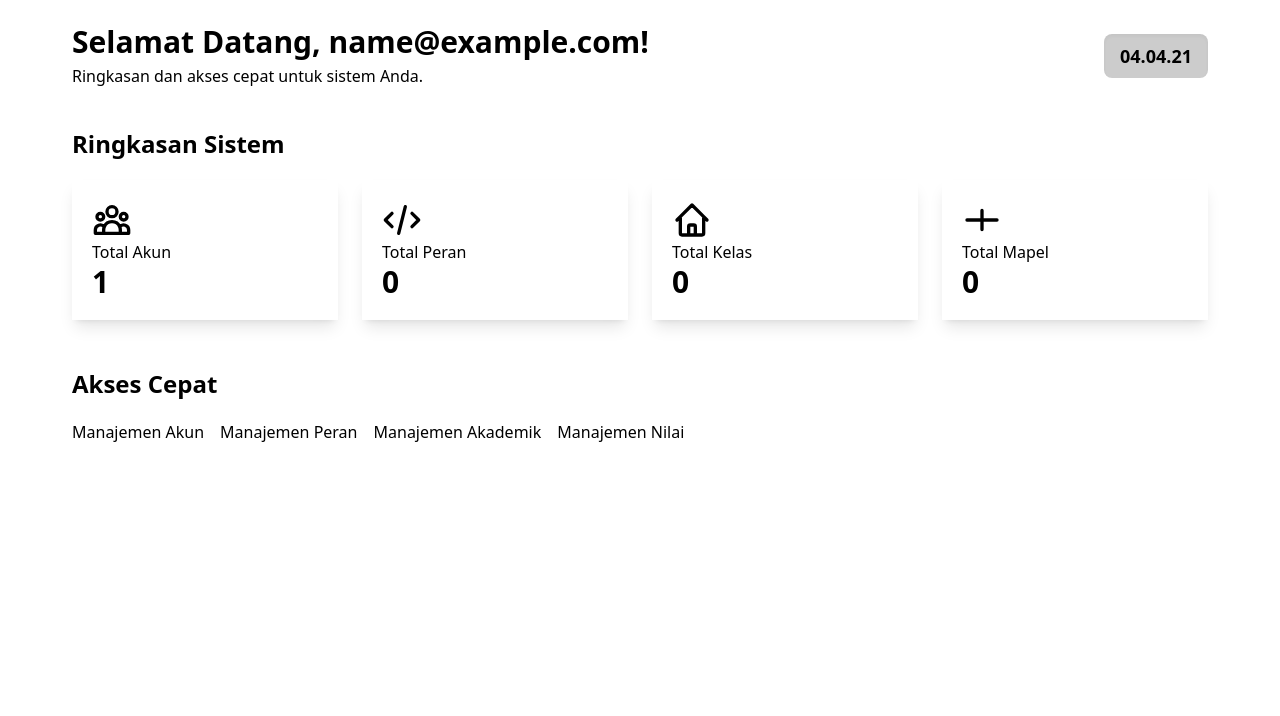
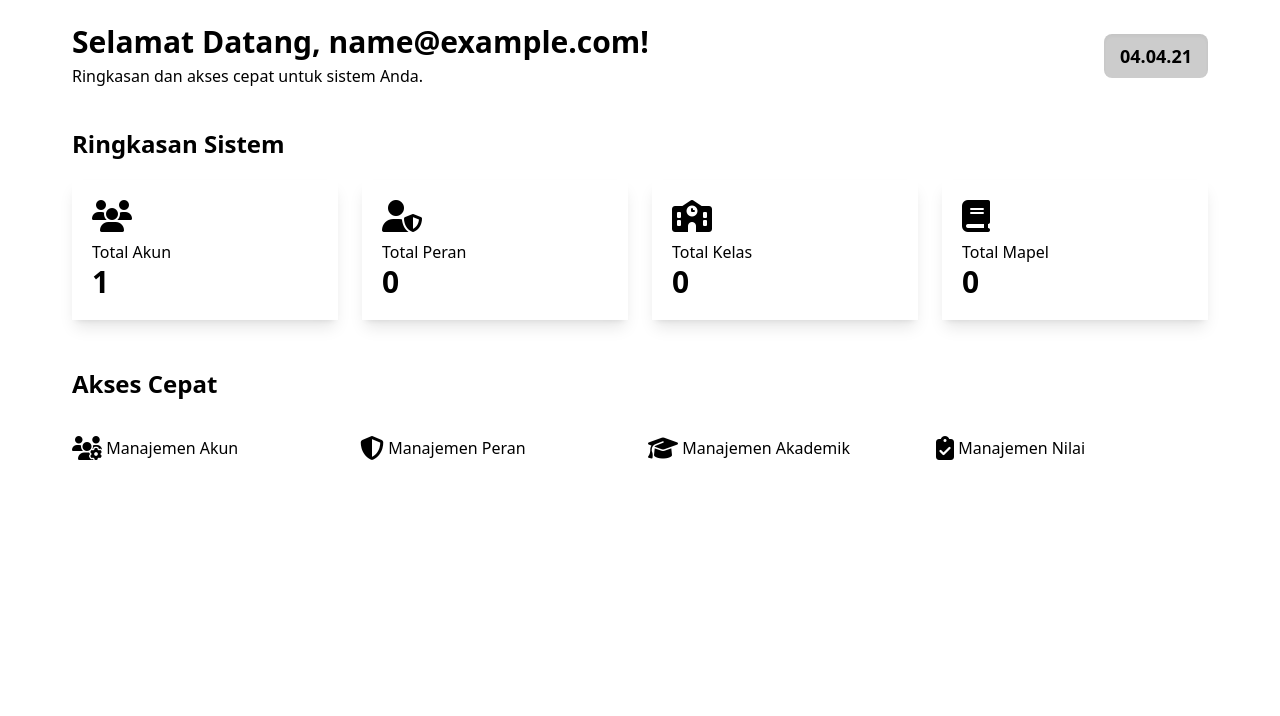
Before and after one commit to DinkyTrady/school-management, a Django app: page / in a window 1280 px wide. Shown: the part 192-908 px from the top of the page. Run offline with Django 5.2, Linux system fonts and the light colour scheme; the visitor is signed in with stand-in values (Sample User, id 1); data comes from the database, SQL or seed files in the repository; data that the repository does not hold is empty; parts of the project's set-up code (start-up, migrations or seed data) failed here and were passed over; some libraries are stand-ins or nearby versions.

Commit message:
Merapikan UI pada Dashboard

```diff
--- a/apps/core/templates/core/dashboard.html
+++ b/apps/core/templates/core/dashboard.html
@@ -25,67 +25,79 @@
             <h2 class="text-2xl font-bold mb-5 text-primary-content">Ringkasan Sistem</h2>
             <div class="grid grid-cols-1 sm:grid-cols-2 lg:grid-cols-4 gap-6">
 
-                <!-- Kartu Total Akun -->
-                <div class="card bg-base-100 shadow-lg transition-all duration-300 hover:shadow-2xl hover:-translate-y-1">
+                <!-- Kartu Total Akun (Interaktif) -->
+                <a href="{% url 'users:akun_list' %}" class="card bg-base-100 shadow-lg transition-all duration-300 hover:shadow-2xl hover:-translate-y-1 group" title="Kelola Akun Pengguna">
                     <div class="card-body flex-row items-center p-5">
                         <div class="mr-4 text-primary">
-                            <svg xmlns="http://www.w3.org/2000/svg" class="h-10 w-10" fill="none" viewBox="0 0 24 24" stroke="currentColor"><path stroke-linecap="round" stroke-linejoin="round" stroke-width="2" d="M17 20h5v-2a3 3 0 00-5.356-1.857M17 20H7m10 0v-2c0-.653-.124-1.28-.356-1.857M7 20H2v-2a3 3 0 015.356-1.857M7 20v-2c0-.653.124-1.28.356-1.857m0 0a5.002 5.002 0 019.288 0M15 7a3 3 0 11-6 0 3 3 0 016 0zm6 3a2 2 0 11-4 0 2 2 0 014 0zM7 10a2 2 0 11-4 0 2 2 0 014 0z" /></svg>
+                            <i class="fa-solid fa-users fa-2x w-10 h-10"></i>
                         </div>
                         <div>
-                            <h2 class="card-title text-base-content/60">Total Akun</h2>
+                            <h2 class="card-title text-base-content/60 group-hover:text-primary">Total Akun</h2>
                             <p class="text-3xl font-extrabold text-base-content">{{ total_akun }}</p>
                         </div>
                     </div>
-                </div>
+                </a>
 
-                <!-- Kartu Total Peran -->
-                <div class="card bg-base-100 shadow-lg transition-all duration-300 hover:shadow-2xl hover:-translate-y-1">
+                <!-- Kartu Total Peran (Interaktif) -->
+                <a href="{% url 'users:peran_list' %}" class="card bg-base-100 shadow-lg transition-all duration-300 hover:shadow-2xl hover:-translate-y-1 group" title="Kelola Peran Pengguna">
                     <div class="card-body flex-row items-center p-5">
                         <div class="mr-4 text-secondary">
-                            <svg xmlns="http://www.w3.org/2000/svg" class="h-10 w-10" fill="none" viewBox="0 0 24 24" stroke="currentColor"><path stroke-linecap="round" stroke-linejoin="round" stroke-width="2" d="M10 20l4-16m4 4l4 4-4 4M6 16l-4-4 4-4" /></svg>
+                            <i class="fa-solid fa-user-shield fa-2x w-10 h-10"></i>
                         </div>
                         <div>
-                            <h2 class="card-title text-base-content/60">Total Peran</h2>
+                            <h2 class="card-title text-base-content/60 group-hover:text-secondary">Total Peran</h2>
                             <p class="text-3xl font-extrabold text-base-content">{{ total_peran }}</p>
                         </div>
                     </div>
-                </div>
+                </a>
 
-                <!-- Kartu Total Kelas -->
-                <div class="card bg-base-100 shadow-lg transition-all duration-300 hover:shadow-2xl hover:-translate-y-1">
+                <!-- Kartu Total Kelas (Interaktif) -->
+                <a href="#" class="card bg-base-100 shadow-lg transition-all duration-300 hover:shadow-2xl hover:-translate-y-1 group" title="Kelola Kelas (segera hadir)">
                     <div class="card-body flex-row items-center p-5">
                         <div class="mr-4 text-accent">
-                            <svg xmlns="http://www.w3.org/2000/svg" class="h-10 w-10" fill="none" viewBox="0 0 24 24" stroke="currentColor"><path stroke-linecap="round" stroke-linejoin="round" stroke-width="2" d="M3 12l2-2m0 0l7-7 7 7M5 10v10a1 1 0 001 1h3m10-11l2 2m-2-2v10a1 1 0 01-1 1h-3m-6 0a1 1 0 001-1v-4a1 1 0 011-1h2a1 1 0 011 1v4a1 1 0 001 1m-6 0h6" /></svg>
+                            <i class="fa-solid fa-school fa-2x w-10 h-10"></i>
                         </div>
                         <div>
-                            <h2 class="card-title text-base-content/60">Total Kelas</h2>
+                            <h2 class="card-title text-base-content/60 group-hover:text-accent">Total Kelas</h2>
                             <p class="text-3xl font-extrabold text-base-content">{{ total_kelas }}</p>
                         </div>
                     </div>
-                </div>
+                </a>
 
-                <!-- Kartu Total Mapel -->
-                <div class="card bg-base-100 shadow-lg transition-all duration-300 hover:shadow-2xl hover:-translate-y-1">
+                <!-- Kartu Total Mapel (Interaktif) -->
+                <a href="#" class="card bg-base-100 shadow-lg transition-all duration-300 hover:shadow-2xl hover:-translate-y-1 group" title="Kelola Mata Pelajaran (segera hadir)">
                     <div class="card-body flex-row items-center p-5">
                         <div class="mr-4 text-info">
-                            <svg xmlns="http://www.w3.org/2000/svg" class="h-10 w-10" fill="none" viewBox="0 0 24 24" stroke="currentColor"><path stroke-linecap="round" stroke-linejoin="round" stroke-width="2" d="M12 6.253v11.494m-9-5.747h18" /></svg>
+                            <i class="fa-solid fa-book fa-2x w-10 h-10"></i>
                         </div>
                         <div>
-                            <h2 class="card-title text-base-content/60">Total Mapel</h2>
+                            <h2 class="card-title text-base-content/60 group-hover:text-info">Total Mapel</h2>
                             <p class="text-3xl font-extrabold text-base-content">{{ total_mapel }}</p>
                         </div>
                     </div>
-                </div>
+                </a>
             </div>
 
             <!-- Aksi Cepat untuk Admin -->
             <div class="mt-12">
                 <h2 class="text-2xl font-bold mb-5 text-primary-content">Akses Cepat</h2>
-                <div class="flex flex-wrap gap-4">
-                    <a href="{% url 'users:akun_list' %}" class="btn btn-primary btn-lg">Manajemen Akun</a>
-                    <a href="{% url 'users:peran_list' %}" class="btn btn-secondary btn-lg">Manajemen Peran</a>
-                    <a href="#" class="btn btn-accent btn-lg">Manajemen Akademik</a>
-                    <a href="#" class="btn btn-info btn-lg">Manajemen Nilai</a>
+                <div class="grid grid-cols-2 md:grid-cols-4 gap-4">
+                    <a href="{% url 'users:akun_list' %}" class="btn btn-primary btn-lg h-auto py-4 flex-col gap-2" title="Buka halaman manajemen akun">
+                        <i class="fa-solid fa-users-cog fa-xl"></i>
+                        <span>Manajemen Akun</span>
+                    </a>
+                    <a href="{% url 'users:peran_list' %}" class="btn btn-secondary btn-lg h-auto py-4 flex-col gap-2" title="Buka halaman manajemen peran">
+                        <i class="fa-solid fa-shield-halved fa-xl"></i>
+                        <span>Manajemen Peran</span>
+                    </a>
+                    <a href="#" class="btn btn-accent btn-lg h-auto py-4 flex-col gap-2" title="Buka halaman manajemen akademik">
+                        <i class="fa-solid fa-graduation-cap fa-xl"></i>
+                        <span>Manajemen Akademik</span>
+                    </a>
+                    <a href="#" class="btn btn-info btn-lg h-auto py-4 flex-col gap-2" title="Buka halaman manajemen nilai">
+                        <i class="fa-solid fa-clipboard-check fa-xl"></i>
+                        <span>Manajemen Nilai</span>
+                    </a>
                 </div>
             </div>
 
@@ -104,6 +116,11 @@
     </div>
 </div>
 
+{% block extra_head %}
+    <!-- Font Awesome untuk ikon yang lebih kaya -->
+    <link rel="stylesheet" href="https://cdnjs.cloudflare.com/ajax/libs/font-awesome/6.5.2/css/all.min.css" integrity="sha512-SnH5WK+bZxgPHs44uWIX+LLJAJ9/2PkPKZ5QiAj6Ta86w+fsb2TkcmfRyVX3pBnMFcV7oQPJkl9QevSCWr3W6A==" crossorigin="anonymous" referrerpolicy="no-referrer" />
+{% endblock extra_head %}
+
 <script>
     function updateClock() {
         const clockElement = document.getElementById('realtime-clock');
```
